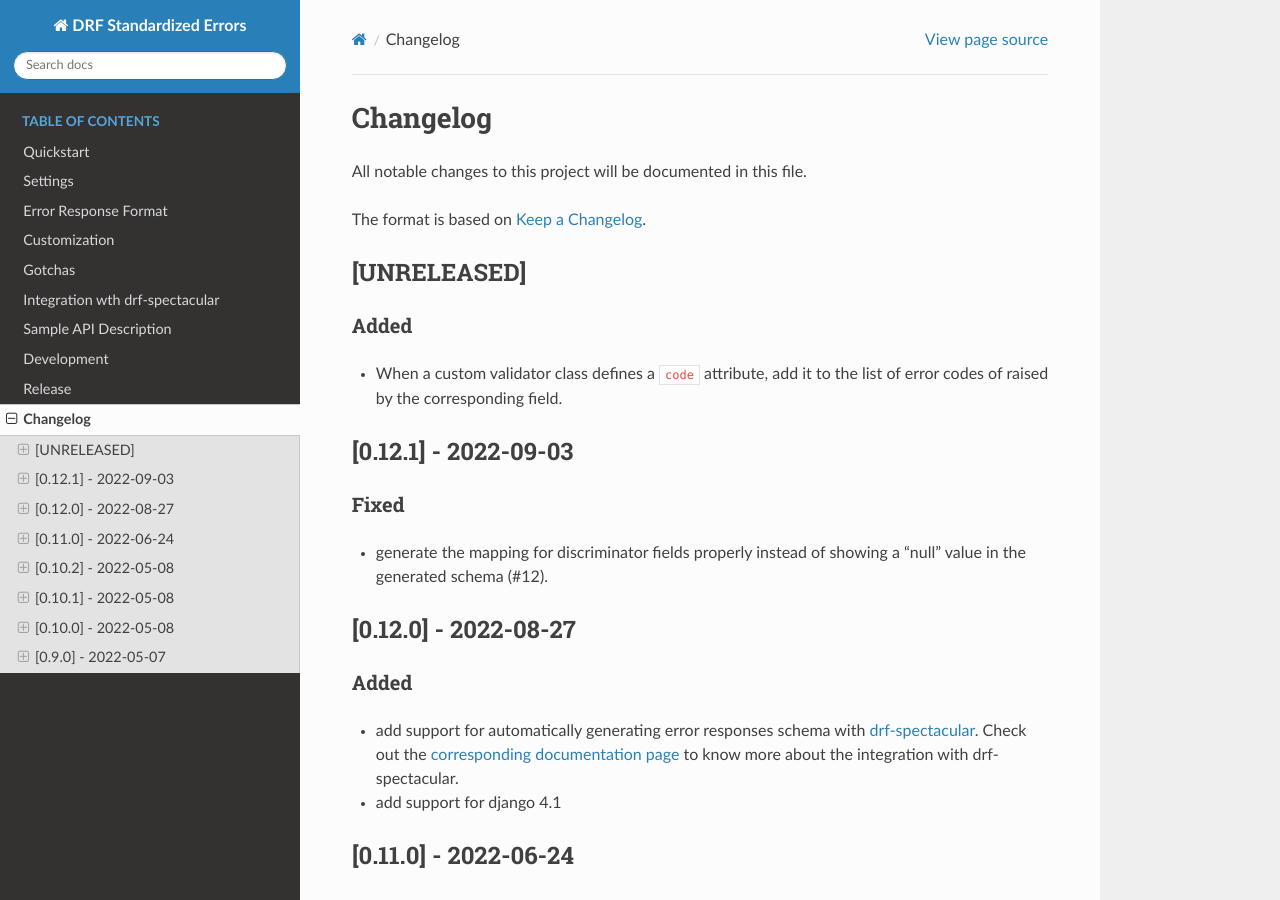
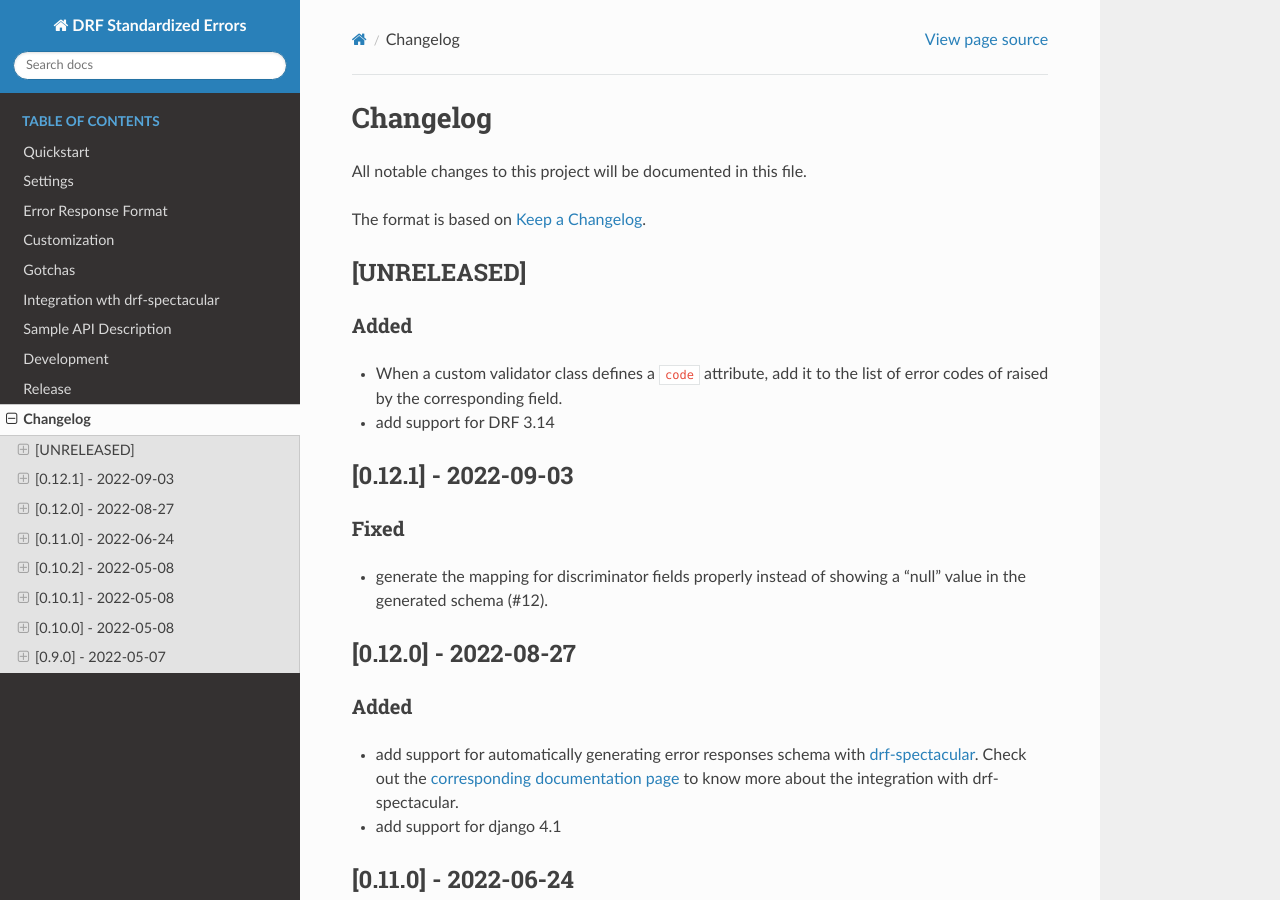
Before and after one commit to ghazi-git/drf-standardized-errors, a Sphinx documentation site: the page built from docs/changelog.md, in a window 1280 px wide and 900 px high. Built offline with Sphinx 7.4.7 and the Read the Docs theme 2.0.0, drawn with Linux system fonts in a browser that asks for light colours.

Commit message:
add support for DRF 3.14

```diff
--- a/docs/changelog.md
+++ b/docs/changelog.md
@@ -8,6 +8,7 @@ The format is based on [Keep a Changelog](https://keepachangelog.com/en/1.0.0/).
 ### Added
 - When a custom validator class defines a `code` attribute, add it to the list of error codes of raised by
 the corresponding field.
+- add support for DRF 3.14
 
 ## [0.12.1] - 2022-09-03
 ### Fixed
```
Also changed, not shown: 1 other file.
